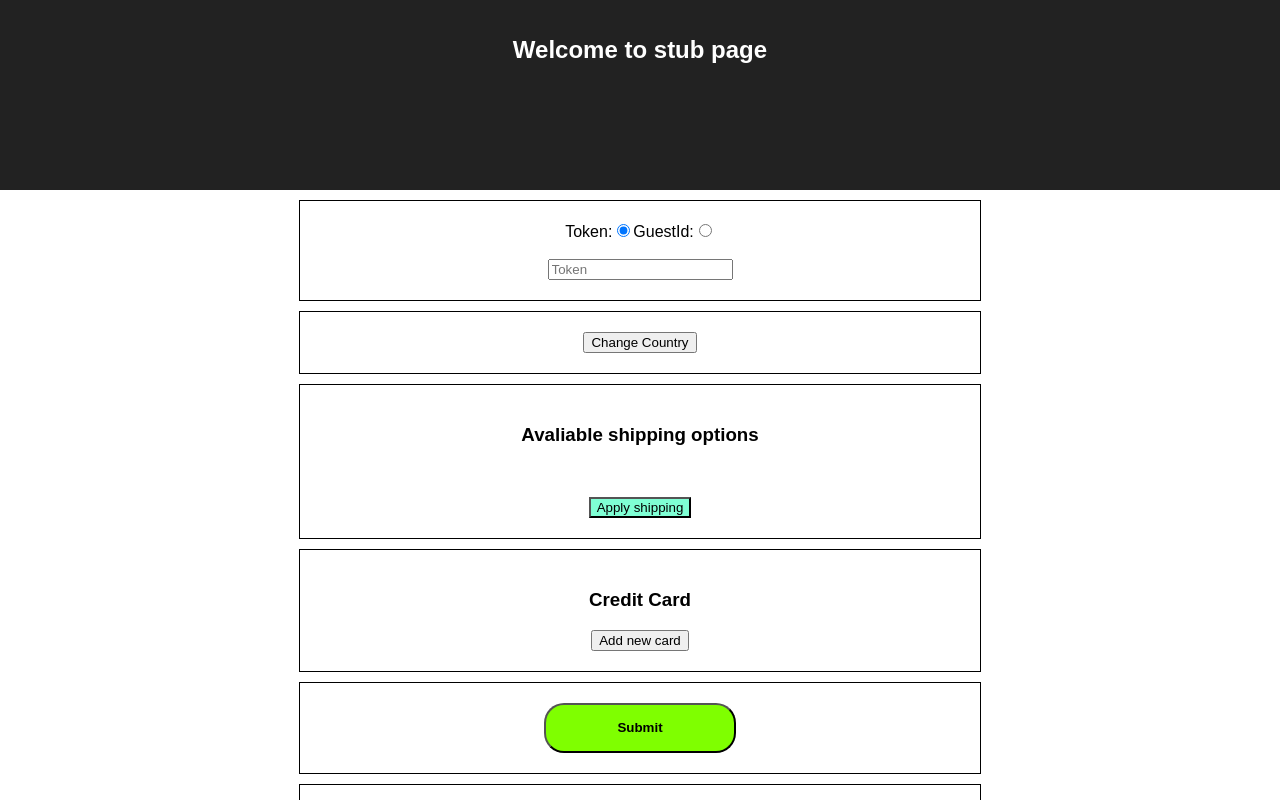
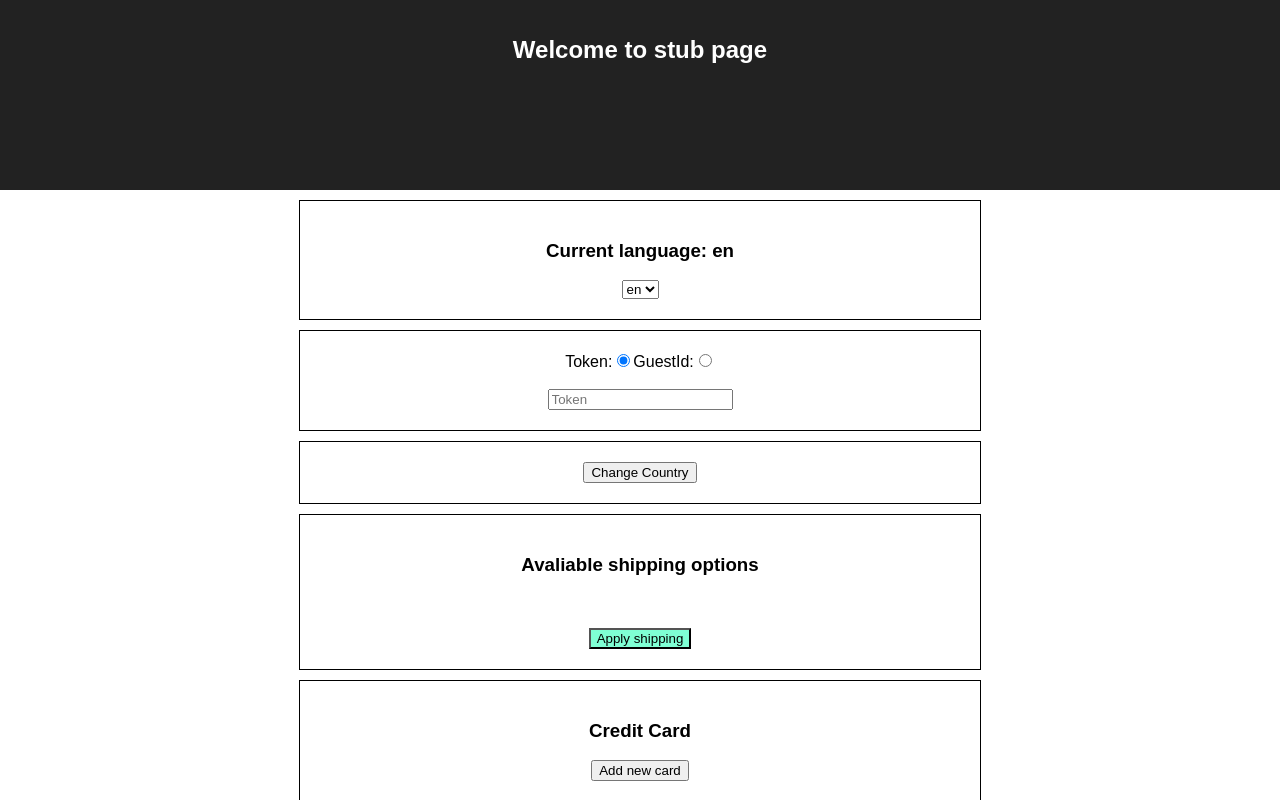
Before and after one commit to VladCherniavsky/QuickPayTool, a React (Create React App) app: page / in a window 1280 px wide. Shown: the top 800 px of the page. Built offline with nearby package versions, Linux system fonts and the light colour scheme.

Commit message:
add change language

```diff
--- a/src/App.js
+++ b/src/App.js
@@ -5,6 +5,7 @@ import CreditCard from './components/CreditCard/index';
 import SmsVerification from './components/SmsVerification/index';
 import ShipingOptions from './components/ShipingOptions/index';
 import httpClient from './services/index';
+import Language from './components/Language';
 import './App.css';
 
 class App extends Component {
@@ -17,7 +18,10 @@ class App extends Component {
     this.state = {
       isTokenActive: true,
       tokenOrGuestId: '',
+      currentLanguage: 'en',
+      languages: ['en', 'cn']
     };
+
   }
 
   handleRadioButtonChange = (prop) => {
@@ -73,14 +77,11 @@ class App extends Component {
     const {isTokenActive, tokenOrGuestId} = this.state;
 
     return httpClient.fetchParams(isTokenActive, tokenOrGuestId,
-        this.changeCountryUrl, '?country=CN&language=en', params).
-        then(async (res) => {
+      this.changeCountryUrl, `?country=CN&language=${this.state.currentLanguage}`, params).then(async (res) => {
       const currentResponse = await httpClient.fetch(isTokenActive,
         tokenOrGuestId, 'orders/current');
       const result = currentResponse.json();
-        }).
-        then().
-        catch();
+    }).then().catch();
   };
 
   handleApplyDeliveryClick = async () => {
@@ -148,7 +149,7 @@ class App extends Component {
       consents: [],
       sandbox: true,
     };
-    if(newCreditCard && newCreditCard.state.account_type === 'credit') {
+    if (newCreditCard && newCreditCard.state.account_type === 'credit') {
       data.cvv = newCreditCard.state.cvv
     }
     const {isTokenActive, tokenOrGuestId} = this.state;
@@ -164,15 +165,21 @@ class App extends Component {
 
 
     const response = await httpClient.fetchParams(isTokenActive, tokenOrGuestId,
-        submitUrl, '?country=CN&language=en&action=submit', params);
+      submitUrl, `?country=CN&language=${this.state.currentLanguage}&action=submit`, params);
 
     const result = await response.json();
-    if(result.response) {
+    if (result.response) {
       this.setState({
         ...this.state,
         smsRedirectUrl: result.response.data.redirect_url
       })
     }
+  };
+
+  selectLanguage = (language) => {
+    this.setState({...this.state, currentLanguage: language}, () => {
+      httpClient.setLanguage(this.state.currentLanguage)
+    });
   };
 
   render() {
@@ -183,6 +190,11 @@ class App extends Component {
         </header>
 
         <div className="container">
+          <div className="wrapper">
+            <Language languages={this.state.languages}
+                      currentLanguage={this.state.currentLanguage}
+                      selectLanguage={this.selectLanguage}/>
+          </div>
 
           <div className="wrapper">
             <form action="">
@@ -206,11 +218,7 @@ class App extends Component {
                        onChange={this.handleInputChange}
                 />
               </div>
-
             </form>
-
-
-
           </div>
 
           <div className="wrapper">
@@ -229,6 +237,7 @@ class App extends Component {
               {this.state.deliveryType === 'HOME' &&
               <HomeDeliveryForm ref="homeForm"/>}
               {this.state.deliveryType === 'STORE' && <CollectInStoreForm
+                language={this.state.currentLanguage}
                 selectStoreHandler={this.selectStoreHandler}/>}
 
               <button className="buttonSubmitDelivery"
--- a/src/components/CollectInStoreForm/index.js
+++ b/src/components/CollectInStoreForm/index.js
@@ -1,5 +1,6 @@
 import React from 'react';
 import './style.css';
+import httpClient from '../../services/index';
 
 export default class CollectInStoreForm extends React.Component {
   constructor(props) {
@@ -16,7 +17,7 @@ export default class CollectInStoreForm extends React.Component {
 
   componentDidMount() {
     fetch(
-        'https://qa-api.apps.burberry.com/v2/stores?country=CN&language=en&limit=555').
+        `https://qa-api.apps.burberry.com/v2/stores?country=CN&language=${this.props.language}&limit=555`).
         then(response => response.json()).
         then(result => {
           this.setState({
--- a/src/components/CreditCard/index.js
+++ b/src/components/CreditCard/index.js
@@ -1,6 +1,7 @@
 import React from 'react';
 import CreditCardList from '../CreditCardList/index';
 import CredirCardForm from '../NewCreditCardForm/index';
+import httpClient from '../../services/index';
 
 export default class CreditCard extends React.Component {
   constructor(props) {
@@ -24,8 +25,9 @@ export default class CreditCard extends React.Component {
   }
 
   getSavedCards = async () => {
-    const url = `https://preprod-api.apps.burberry.com/v1/ecom-env-proxy/qa4/users/me/payment-cards?country=CN&language=en&token=${this.state.tokenOrGuestId}`;
-    const response = await fetch(url);
+    const url = `payment-cards`;
+    const {isTokenActive, tokenOrGuestId} = this.state;
+    const response = await httpClient.fetch(isTokenActive, tokenOrGuestId, url);
     const result = await response.json();
     const creditCards = result.response && result.response.data;
 
--- /dev/null
+++ b/src/components/Language/index.js
@@ -0,0 +1,27 @@
+import React from 'react';
+import httpClient from '../../services/index';
+import './style.css';
+
+export default class SmsVerification extends React.Component {
+  constructor(props) {
+    super(props);
+  }
+
+  handleChangeSelect = (event) => {
+    this.props.selectLanguage(event.target.value)
+  };
+
+  render() {
+    return (
+      <div>
+        <h3>Current language: {this.props.currentLanguage}</h3>
+        <select onChange={this.handleChangeSelect}>
+          {this.props.languages.map((lang) => (
+            <option value={lang}
+                    key={lang}>{lang}</option>
+          ))}
+        </select>
+      </div>
+    )
+  }
+}
--- a/src/services/HttpClient.js
+++ b/src/services/HttpClient.js
@@ -1,14 +1,15 @@
 class HttpClient {
   constructor(baseUrl) {
     this.baseUrl = baseUrl;
-    this.params = '?country=CN&language=en';
+    this.language = 'en';
+    this.params = () => (`?country=CN&language=${this.language}`);
   }
 
   concatUrl(isToken, tokenOrGuestId, subjectUrl) {
     if (isToken) {
-      return `${this.baseUrl}/users/me/${subjectUrl}${this.params}&token=${tokenOrGuestId}`;
+      return `${this.baseUrl}/users/me/${subjectUrl}${this.params()}&token=${tokenOrGuestId}`;
     } else {
-      return `${this.baseUrl}/guests/${tokenOrGuestId}/${subjectUrl}${this.params}`;
+      return `${this.baseUrl}/guests/${tokenOrGuestId}/${subjectUrl}${this.params()}`;
     }
   };
 
@@ -30,6 +31,10 @@ class HttpClient {
         query);
     return fetch(url, params);
   }
+
+  setLanguage(newLanguage) {
+    this.language = newLanguage
+  }
 }
 
-export default new HttpClient('https://preprod-api.apps.burberry.com/v1/ecom-env-proxy/qa4');
+export default new HttpClient('https://preprod-api.apps.burberry.com/v1/ecom-env-proxy/qa3');
```
Also changed, not shown: src/components/Language/style.css (added). Lines whose indentation alone changed are shown as unchanged.
